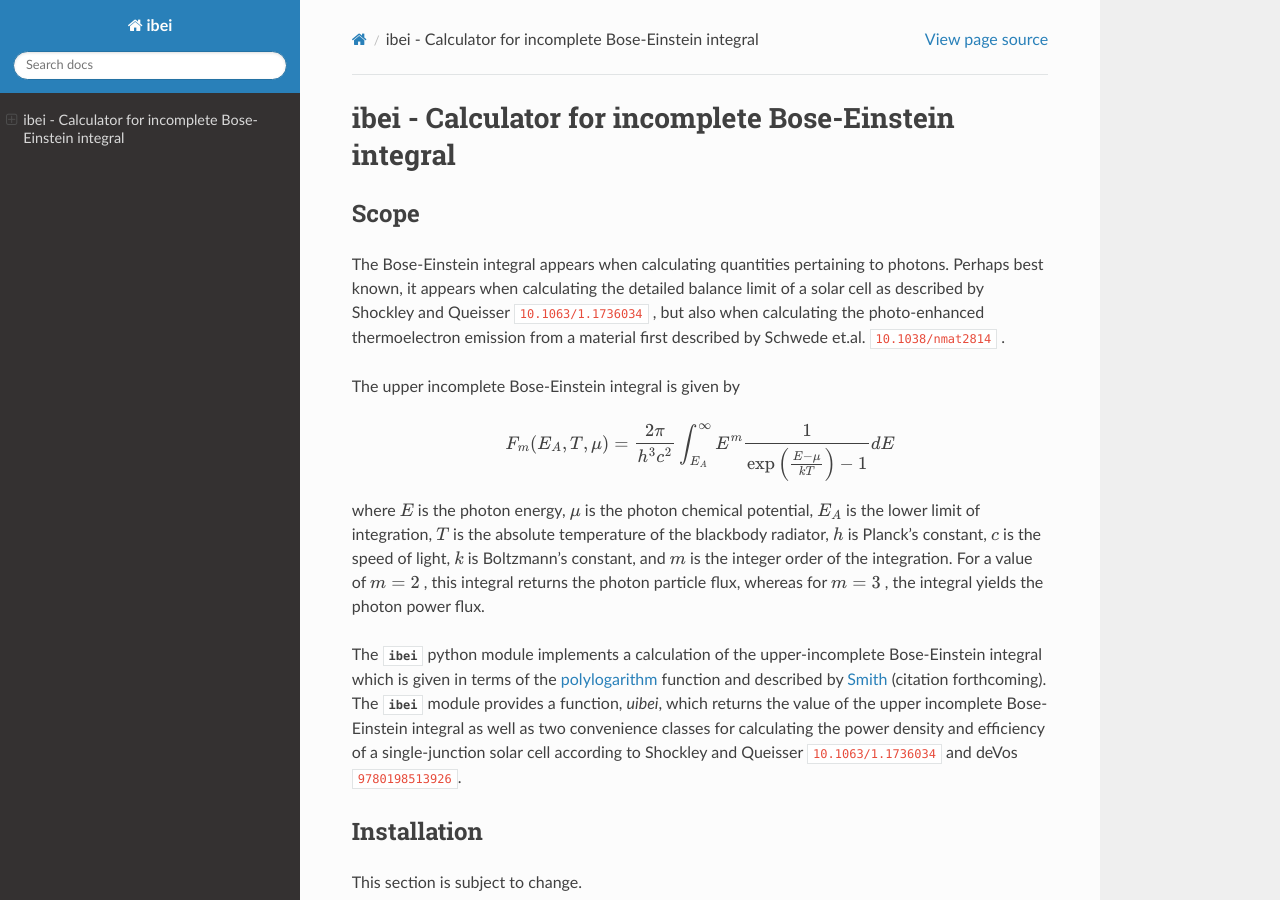
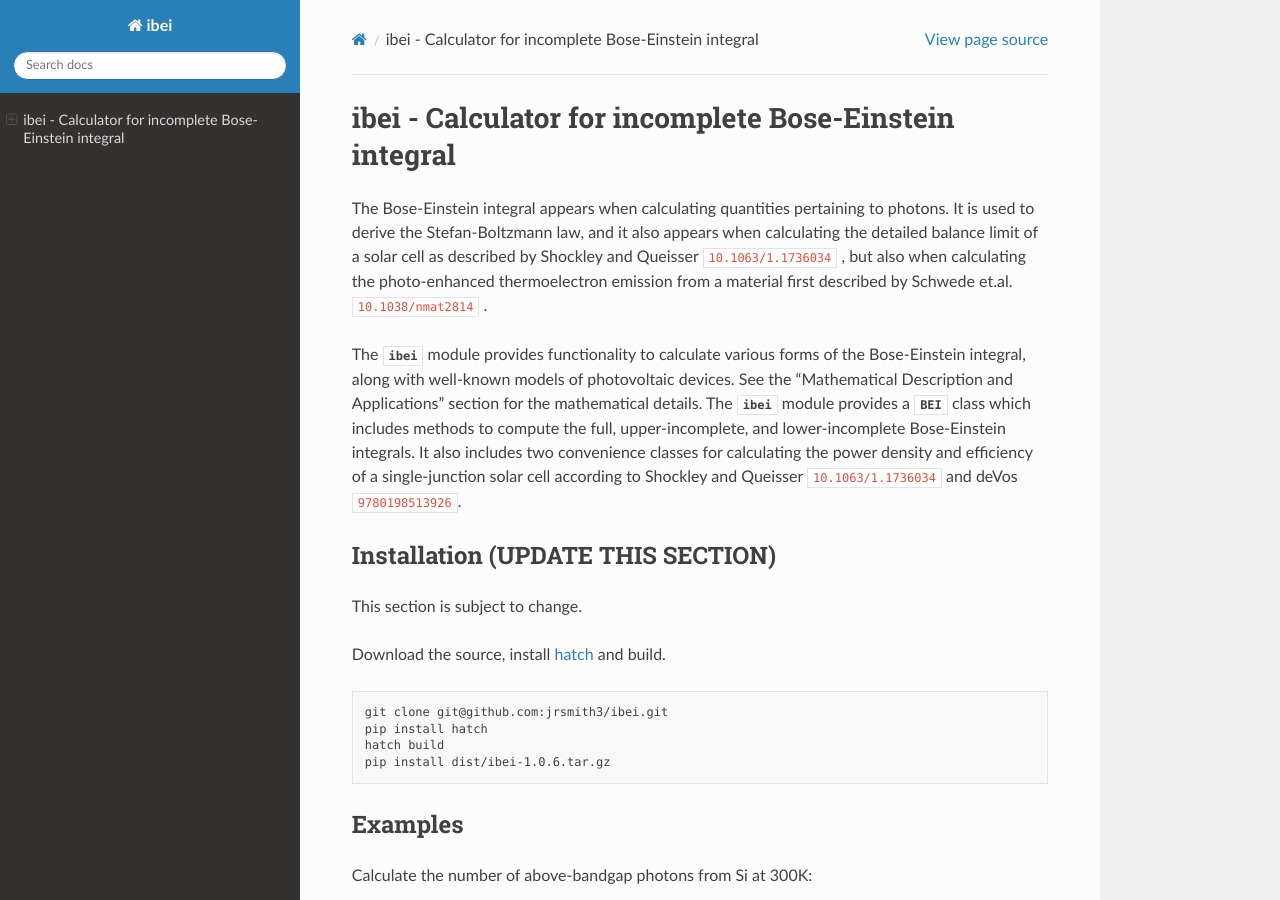
Before and after one commit to jrsmith3/ibei, a Sphinx documentation site: the page built from doc/index.rst, in a window 1280 px wide and 900 px high. Built offline with Sphinx 7.4.7 and the Read the Docs theme 2.0.0, drawn with Linux system fonts in a browser that asks for light colours; cross-references to code outside the pages are shown as plain code; some of the changed text lies outside the part shown.

Commit message:
Edit documentation
This edit is a first cut.

```diff
--- a/doc/index.rst
+++ b/doc/index.rst
@@ -2,46 +2,28 @@
 ibei - Calculator for incomplete Bose-Einstein integral
 =======================================================
 
-Scope
-=====
 The Bose-Einstein integral appears when calculating quantities
-pertaining to photons. Perhaps best known, it appears when
-calculating the detailed balance limit of a solar cell as described
-by Shockley and Queisser :cite:`10.1063/1.1736034` , but also when
-calculating the photo-enhanced thermoelectron emission from a
-material first described by Schwede
-et.al. :cite:`10.1038/nmat2814` .
+pertaining to photons. It is used to derive the Stefan-Boltzmann law,
+and it also appears when calculating the detailed balance limit of a
+solar cell as described by Shockley and
+Queisser :cite:`10.1063/1.1736034` , but also when calculating the
+photo-enhanced thermoelectron emission from a material first
+described by Schwede et.al. :cite:`10.1038/nmat2814` .
 
-The upper incomplete Bose-Einstein integral is given by
-
-.. math::
-
-    F_{m}(E_{A},T,\mu) = \frac{2 \pi}{h^{3}c^{2}} \int_{E_{A}}^{\infty} E^{m} \frac{1}{\exp \left( \frac{E - \mu}{kT} \right) - 1} dE
-
-where :math:`E` is the photon energy, :math:`\mu` is the photon
-chemical potential, :math:`E_{A}` is the lower limit of
-integration, :math:`T` is the absolute temperature of the blackbody
-radiator, :math:`h` is Planck's constant, :math:`c` is the speed of
-light, :math:`k` is Boltzmann's constant, and :math:`m` is the
-integer order of the integration. For a value of :math:`m = 2` , this
-integral returns the photon particle flux, whereas for :math:`m =
-3` , the integral yields the photon power flux.
-
-The :mod:`ibei` python module implements a calculation of the
-upper-incomplete Bose-Einstein integral which is given in terms of
-the `polylogarithm <https://en.wikipedia.org/wiki/Polylogarithm>`_
-function and described by
-`Smith <https://github.com/jrsmith3/paper-2014-08_incomplete_bose_einstein_integral>`_
-(citation forthcoming). The :mod:`ibei` module provides a function,
-`uibei`, which returns the value of the upper incomplete
-Bose-Einstein integral as well as two convenience classes for
+The :mod:`ibei` module provides functionality to calculate various
+forms of the Bose-Einstein integral, along with well-known models of
+photovoltaic devices. See the "Mathematical Description and
+Applications" section for the mathematical details. The :mod:`ibei`
+module provides a :class:`BEI` class which includes methods to
+compute the full, upper-incomplete, and lower-incomplete
+Bose-Einstein integrals. It also includes two convenience classes for
 calculating the power density and efficiency of a single-junction
 solar cell according to Shockley and
 Queisser :cite:`10.1063/1.1736034` and deVos :cite:`9780198513926`.
 
 
-Installation
-============
+Installation (UPDATE THIS SECTION)
+==================================
 This section is subject to change.
 
 Download the source, install `hatch <https://hatch.pypa.io/latest>`_
@@ -94,6 +76,52 @@ Shockley and Queisser's Fig. 3 :cite:`10.1063/1.1736034`::
 .. image:: _static/eta_vs_eg.png
 
 
+
+Mathematical Description and Applications
+=========================================
+The Bose-Einstein integral, subsequently referred to as the "full
+Bose-Einstein integral" or "full integral", is given by Eq. (REF).
+
+(EQUATION)
+
+(DESCRIPTION OF TERMS)
+
+Consider the two integrals G() and g(), called the upper-incomplete
+Bose-Einstein integral and the lower-incomplete Bose-Einstein
+integral, respectively, and given by Eq. (REF).
+
+(EQUATION)
+
+Note that the two integrals given above can be summed to yield a
+relationship between them and the full integral.
+
+(EQUATION)
+
+(SHOW THE SOLUTION TO THE FULL AND UPPER-INCOMPLETE INTEGRALS).
+
+
+
+The upper incomplete Bose-Einstein integral is given by
+
+.. math::
+
+    F_{m}(E_{A},T,\mu) = \frac{2 \pi}{h^{3}c^{2}} \int_{E_{A}}^{\infty} E^{m} \frac{1}{\exp \left( \frac{E - \mu}{kT} \right) - 1} dE
+
+where :math:`E` is the photon energy, :math:`\mu` is the photon
+chemical potential, :math:`E_{A}` is the lower limit of
+integration, :math:`T` is the absolute temperature of the blackbody
+radiator, :math:`h` is Planck's constant, :math:`c` is the speed of
+light, :math:`k` is Boltzmann's constant, and :math:`m` is the
+integer order of the integration. For a value of :math:`m = 2` , this
+integral returns the photon particle flux, whereas for :math:`m =
+3` , the integral yields the photon power flux.
+
+
+
+
+
+
+
 License
 =======
 The code is licensed under the
```
